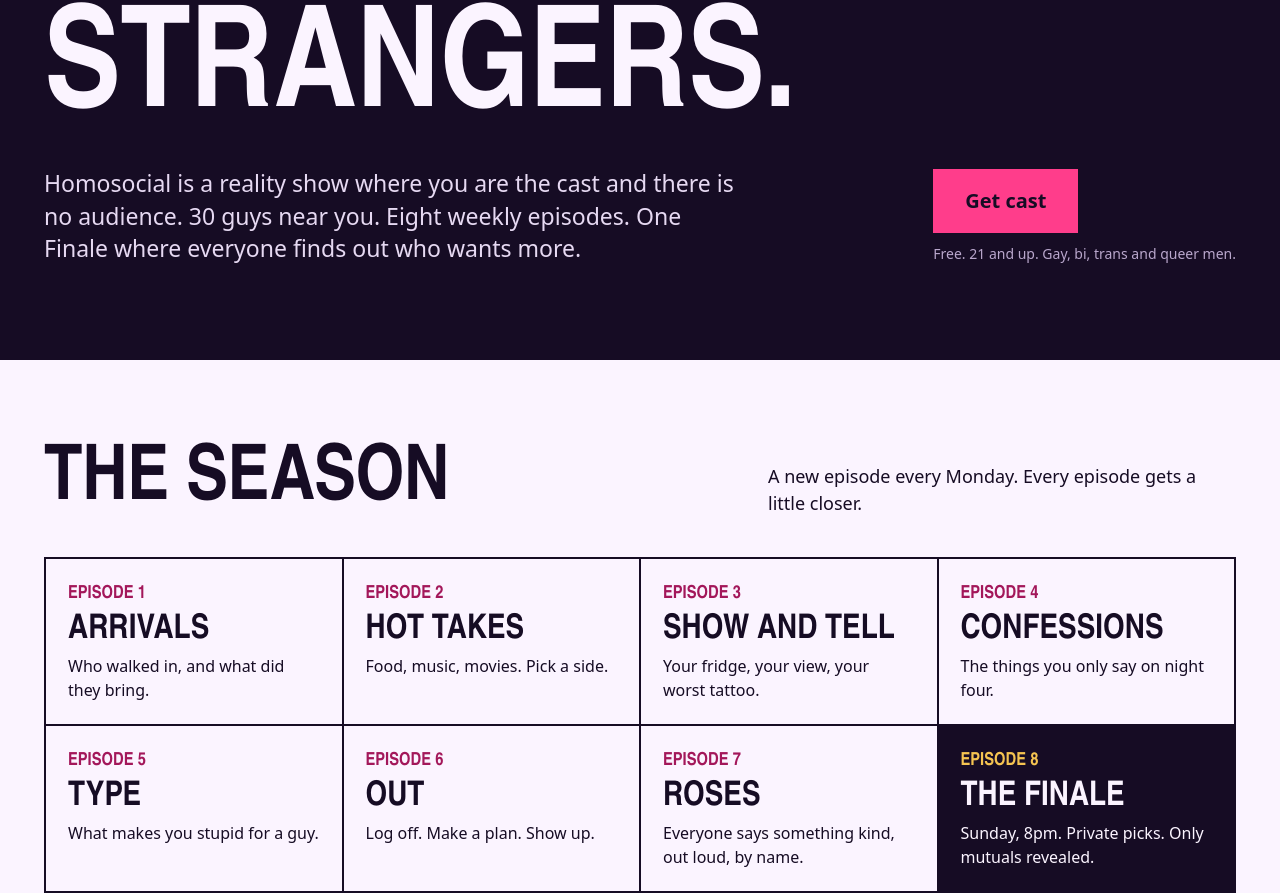
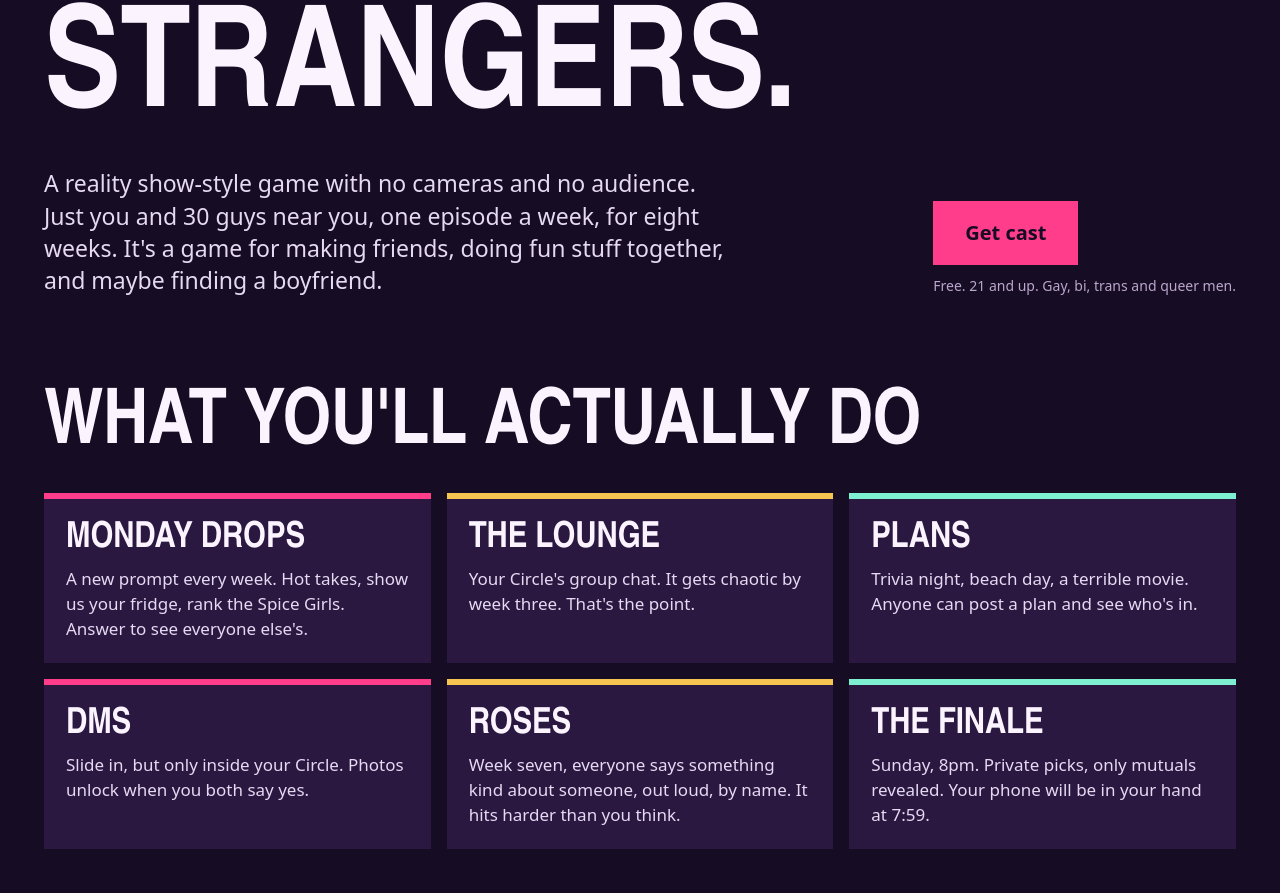
Before and after one commit to jlow2020/homosocial, a Next.js app: page / in a window 1280 px wide. Shown: the part 415-1308 px from the top of the page. Built offline with nearby package versions, Linux system fonts and the light colour scheme.

Commit message:
Homepage: game not TV show, What you will actually do, real-show FAQ

```diff
--- a/src/app/globals.css
+++ b/src/app/globals.css
@@ -273,6 +273,45 @@
 .cta-meta {
   font-size: 14px;
   color: var(--muted);
+}
+
+/* Landing: what you'll actually do */
+.plays {
+  padding-bottom: 96px;
+  display: flex;
+  flex-direction: column;
+  gap: 32px;
+}
+.play-grid {
+  list-style: none;
+  margin: 0;
+  padding: 0;
+  display: grid;
+  grid-template-columns: repeat(auto-fill, minmax(300px, 1fr));
+  gap: 16px;
+}
+.play {
+  background: var(--studio);
+  border-top: 6px solid var(--hot);
+  padding: 22px;
+  display: flex;
+  flex-direction: column;
+  gap: 10px;
+}
+.play-gold {
+  border-color: var(--gold);
+}
+.play-mint {
+  border-color: var(--mint);
+}
+.play h3 {
+  font-size: 36px;
+  line-height: 1;
+}
+.play p {
+  font-size: 17px;
+  line-height: 1.45;
+  color: var(--soft);
 }
 
 /* Landing: episode guide */
--- a/src/app/layout.tsx
+++ b/src/app/layout.tsx
@@ -6,11 +6,11 @@
 export const metadata: Metadata = {
   title: "Homosocial",
   description:
-    "A reality show where you're the cast and there's no audience. Thirty gay, bi, trans and queer guys near you, eight weekly episodes, one Finale.",
+    "A reality show-style game for gay, bi, trans and queer men, with no cameras and no audience. Thirty guys near you, eight weekly episodes, one Finale.",
   metadataBase: new URL("https://homosocial.net"),
   openGraph: {
     title: "Homosocial",
-    description: "Your favorite people are still strangers.",
+    description: "A reality show-style game with no cameras and no audience. Make friends, do fun stuff, maybe find a boyfriend.",
     url: "https://homosocial.net",
     siteName: "Homosocial",
     type: "website",
--- a/src/app/page.tsx
+++ b/src/app/page.tsx
@@ -3,7 +3,20 @@
 import Countdown from "@/components/Countdown";
 import { EPISODES, SEASON } from "@/lib/season";
 
+const plays = [
+  { title: "Monday drops", tone: "hot", body: "A new prompt every week. Hot takes, show us your fridge, rank the Spice Girls. Answer to see everyone else's." },
+  { title: "The Lounge", tone: "gold", body: "Your Circle's group chat. It gets chaotic by week three. That's the point." },
+  { title: "Plans", tone: "mint", body: "Trivia night, beach day, a terrible movie. Anyone can post a plan and see who's in." },
+  { title: "DMs", tone: "hot", body: "Slide in, but only inside your Circle. Photos unlock when you both say yes." },
+  { title: "Roses", tone: "gold", body: "Week seven, everyone says something kind about someone, out loud, by name. It hits harder than you think." },
+  { title: "The Finale", tone: "mint", body: "Sunday, 8pm. Private picks, only mutuals revealed. Your phone will be in your hand at 7:59." },
+];
+
 const faq = [
+  {
+    q: "Is this a real TV show?",
+    a: "No. Nothing is filmed, recorded or posted anywhere. It just plays like one: a cast, weekly episodes, a Finale. Everything stays inside your Circle.",
+  },
   {
     q: "Who can join?",
     a: `Gay, bi, trans and queer men, ${SEASON.minAge} and up, anywhere in the US.`,
@@ -49,9 +62,10 @@
         <h1>Your favorite people are still strangers.</h1>
         <div className="hero-row">
           <p className="lede">
-            Homosocial is a reality show where you are the cast and there is no
-            audience. {SEASON.spots} guys near you. Eight weekly episodes. One
-            Finale where everyone finds out who wants more.
+            A reality show-style game with no cameras and no audience. Just
+            you and {SEASON.spots} guys near you, one episode a week, for eight
+            weeks. It&apos;s a game for making friends, doing fun stuff
+            together, and maybe finding a boyfriend.
           </p>
           <div className="cta">
             <Link href="/join" className="btn btn-pink btn-big">
@@ -62,6 +76,18 @@
             </span>
           </div>
         </div>
+      </section>
+
+      <section className="wrap plays">
+        <h2 className="big-h2">What you&apos;ll actually do</h2>
+        <ul className="play-grid">
+          {plays.map((x) => (
+            <li key={x.title} className={`play play-${x.tone}`}>
+              <h3>{x.title}</h3>
+              <p>{x.body}</p>
+            </li>
+          ))}
+        </ul>
       </section>
 
       <section className="guide">
```
